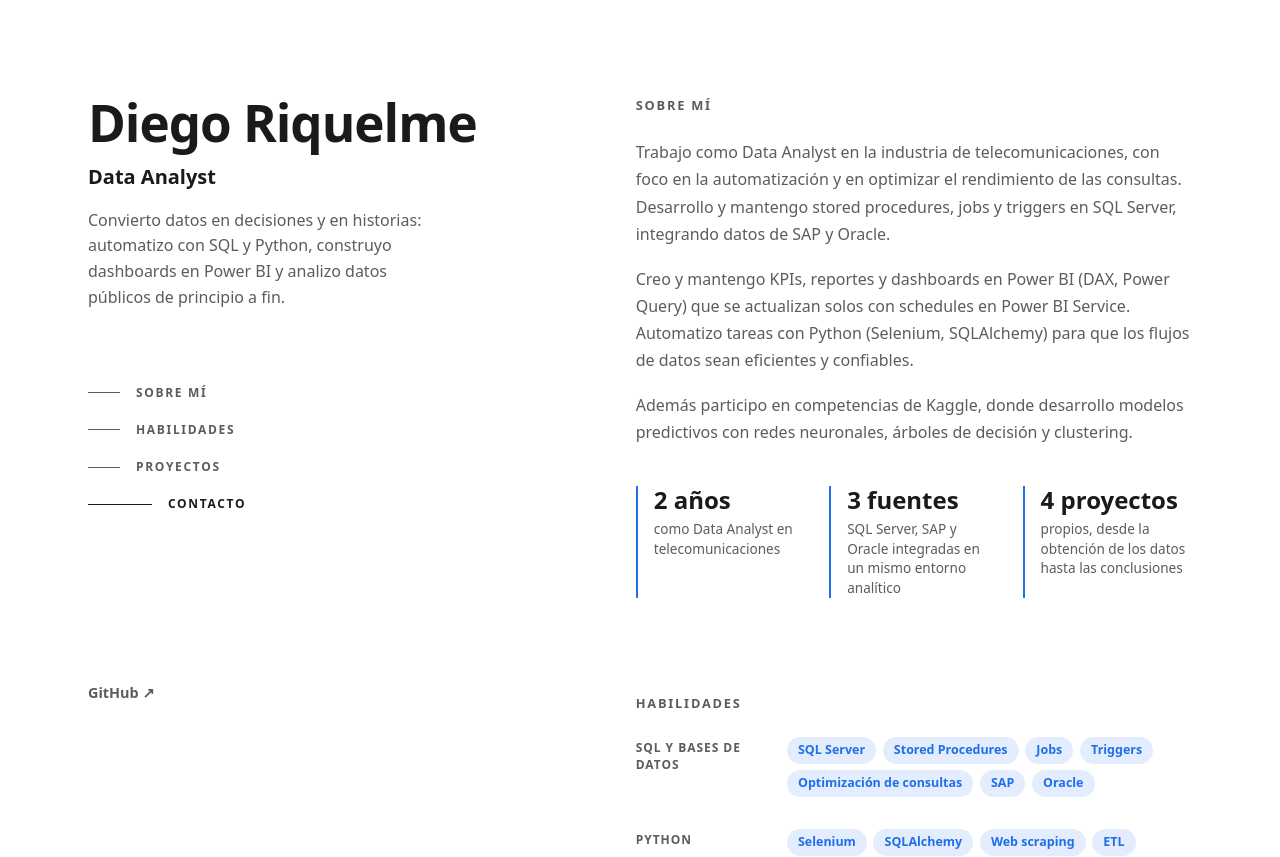
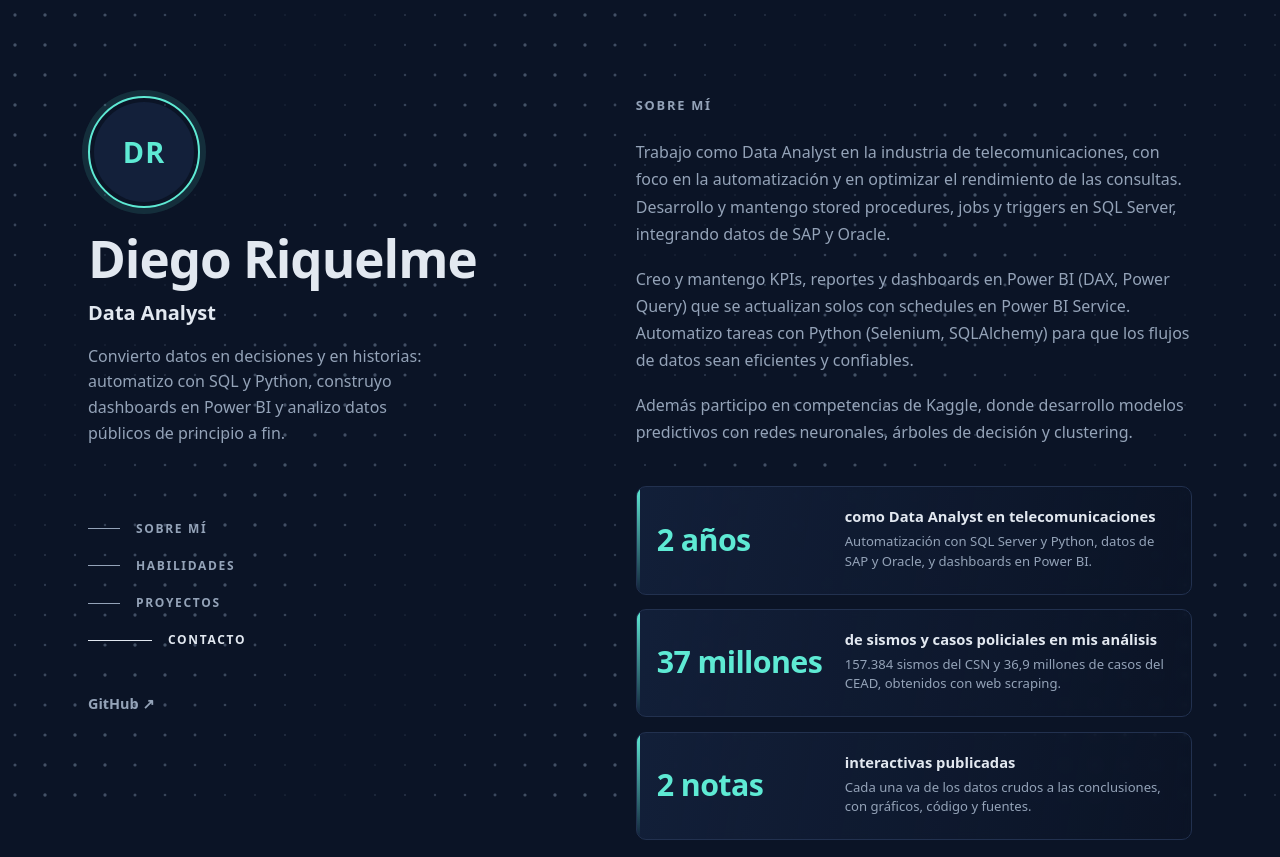
Before and after one commit to rrdiegoisaac/portfolio, a React (Vite) app: page / in a window 1280 px wide. Shown: the top 857 px of the page. Built offline with nearby package versions, Linux system fonts and the light colour scheme.

Commit message:
feat(inicio): tema oscuro con grilla de puntos interactiva, tarjetas destacadas y espacio para foto

```diff
--- a/src/components/About.css
+++ b/src/components/About.css
@@ -4,34 +4,88 @@
   color: var(--muted);
 }
 
-.about__stats {
+.about__destacados {
+  display: flex;
+  flex-direction: column;
+  gap: 0.9rem;
+  margin: 2.5rem 0 0;
+  padding: 0;
+  list-style: none;
+}
+
+/* Cada tarjeta es una fila: la cifra a la izquierda y la explicación a la derecha */
+.about__destacado {
   display: grid;
-  grid-template-columns: repeat(3, minmax(0, 1fr));
-  gap: 1.5rem;
-  margin: 2.5rem 0 0;
+  grid-template-columns: 10.5rem minmax(0, 1fr);
+  grid-template-rows: auto 1fr;
+  column-gap: 1.25rem;
+  align-items: start;
+  position: relative;
+  overflow: hidden;
+  padding: 1.25rem 1.25rem 1.4rem;
+  border: 1px solid var(--border);
+  border-radius: 10px;
+  background: linear-gradient(100deg, color-mix(in srgb, var(--surface) 95%, transparent), color-mix(in srgb, var(--bg) 70%, transparent));
+  backdrop-filter: blur(4px);
+  transition: border-color 0.2s ease, transform 0.2s ease;
+}
+
+/* Barra de color en el borde izquierdo */
+.about__destacado::before {
+  content: '';
+  position: absolute;
+  inset: 0 auto 0 0;
+  width: 3px;
+  background: linear-gradient(180deg, var(--accent), transparent);
+}
+
+.about .about__cifra {
+  grid-row: 1 / 3;
 }
 
 @media (max-width: 560px) {
-  .about__stats {
+  .about__destacado {
     grid-template-columns: minmax(0, 1fr);
-    gap: 1rem;
+  }
+
+  .about .about__cifra {
+    grid-row: auto;
+    margin-bottom: 0.35rem;
   }
 }
 
-.about__stat {
-  padding-left: 1rem;
-  border-left: 2px solid var(--accent);
+.about__destacado:hover {
+  border-color: color-mix(in srgb, var(--accent) 60%, transparent);
+  transform: translateX(4px);
 }
 
-.about__stat dt {
-  font-size: 1.5rem;
+.about .about__cifra {
+  align-self: center;
+  margin: 0;
+  font-size: 1.9rem;
   font-weight: 800;
-  line-height: 1.2;
+  line-height: 1.1;
+  letter-spacing: -0.02em;
+  color: var(--accent);
 }
 
-.about__stat dd {
-  margin: 0.25rem 0 0;
-  font-size: 0.85rem;
-  line-height: 1.45;
+.about .about__destacado-titulo {
+  margin: 0;
+  font-size: 0.92rem;
+  font-weight: 700;
+  line-height: 1.35;
+  color: var(--text);
+}
+
+.about .about__destacado-texto {
+  margin: 0.3rem 0 0;
+  font-size: 0.82rem;
+  line-height: 1.5;
   color: var(--muted);
 }
+
+@media (prefers-reduced-motion: reduce) {
+  .about__destacado {
+    transition: none;
+  }
+}
--- a/src/components/About.jsx
+++ b/src/components/About.jsx
@@ -1,9 +1,26 @@
+import projects from '../data/projects'
 import './About.css'
 
-const stats = [
-  { value: '2 años', label: 'como Data Analyst en telecomunicaciones' },
-  { value: '3 fuentes', label: 'SQL Server, SAP y Oracle integradas en un mismo entorno analítico' },
-  { value: '4 proyectos', label: 'propios, desde la obtención de los datos hasta las conclusiones' },
+const notasPublicadas = projects.filter((p) => p.nota).length
+
+// Cifras de los proyectos: 157.384 sismos (catálogo del CSN, terremotos-chile) y
+// 36,9 millones de casos policiales (CEAD, delincuencia-chile). Actualizarlas si cambian los datos.
+const destacados = [
+  {
+    cifra: '2 años',
+    titulo: 'como Data Analyst en telecomunicaciones',
+    texto: 'Automatización con SQL Server y Python, datos de SAP y Oracle, y dashboards en Power BI.',
+  },
+  {
+    cifra: '37 millones',
+    titulo: 'de sismos y casos policiales en mis análisis',
+    texto: '157.384 sismos del CSN y 36,9 millones de casos del CEAD, obtenidos con web scraping.',
+  },
+  {
+    cifra: `${notasPublicadas} notas`,
+    titulo: 'interactivas publicadas',
+    texto: 'Cada una va de los datos crudos a las conclusiones, con gráficos, código y fuentes.',
+  },
 ]
 
 function About() {
@@ -30,14 +47,15 @@ function About() {
         </p>
       </div>
 
-      <dl className="about__stats">
-        {stats.map((stat) => (
-          <div key={stat.label} className="about__stat">
-            <dt>{stat.value}</dt>
-            <dd>{stat.label}</dd>
-          </div>
+      <ul className="about__destacados">
+        {destacados.map((d) => (
+          <li key={d.titulo} className="about__destacado">
+            <p className="about__cifra">{d.cifra}</p>
+            <p className="about__destacado-titulo">{d.titulo}</p>
+            <p className="about__destacado-texto">{d.texto}</p>
+          </li>
         ))}
-      </dl>
+      </ul>
     </section>
   )
 }
--- /dev/null
+++ b/src/components/FondoGrilla.css
@@ -0,0 +1,9 @@
+/* Fijo detrás de todo el contenido de la página de inicio */
+.fondo-grilla {
+  position: fixed;
+  inset: 0;
+  width: 100vw;
+  height: 100vh;
+  z-index: 0;
+  pointer-events: none;
+}
--- /dev/null
+++ b/src/components/FondoGrilla.jsx
@@ -0,0 +1,117 @@
+import { useEffect, useRef } from 'react'
+import './FondoGrilla.css'
+
+const PASO = 30 // px entre puntos
+const RADIO_CURSOR = 180 // px: los puntos dentro de este radio se encienden y crecen
+
+// Fondo de la página de inicio: una grilla de puntos, como un gráfico de dispersión,
+// recorrida por una onda lenta. Alrededor del cursor los puntos se encienden.
+// Con "reducir movimiento" la onda se detiene y solo responde al cursor.
+function FondoGrilla() {
+  const ref = useRef(null)
+
+  useEffect(() => {
+    const canvas = ref.current
+    const ctx = canvas.getContext('2d')
+    const reducirMovimiento = window.matchMedia('(prefers-reduced-motion: reduce)').matches
+    const cursor = { x: -9999, y: -9999 }
+    let ancho = 0
+    let alto = 0
+    let colorBase = ''
+    let colorAcento = ''
+    let animacion = null
+    const inicio = performance.now()
+
+    const leerColores = () => {
+      const estilos = getComputedStyle(canvas)
+      colorBase = estilos.getPropertyValue('--grilla-punto').trim()
+      colorAcento = estilos.getPropertyValue('--accent').trim()
+    }
+
+    const ajustarTamano = () => {
+      const escala = window.devicePixelRatio || 1
+      ancho = window.innerWidth
+      alto = window.innerHeight
+      canvas.width = ancho * escala
+      canvas.height = alto * escala
+      ctx.setTransform(escala, 0, 0, escala, 0, 0)
+    }
+
+    const dibujar = (ahora) => {
+      const t = reducirMovimiento ? 0 : (ahora - inicio) / 1000
+      ctx.clearRect(0, 0, ancho, alto)
+      for (let x = PASO / 2; x < ancho; x += PASO) {
+        for (let y = PASO / 2; y < alto; y += PASO) {
+          // Onda diagonal que avanza lento: da movimiento aunque no se mueva el mouse
+          const onda = (Math.sin(x * 0.012 + y * 0.008 - t * 0.9) + 1) / 2
+          const distancia = Math.hypot(x - cursor.x, y - cursor.y)
+          const cerca = Math.max(0, 1 - distancia / RADIO_CURSOR)
+
+          const radio = 0.8 + onda * 0.9 + cerca * 2.2
+          ctx.beginPath()
+          ctx.arc(x, y, radio, 0, Math.PI * 2)
+          if (cerca > 0) {
+            ctx.globalAlpha = 0.25 + cerca * 0.75
+            ctx.fillStyle = colorAcento
+          } else {
+            ctx.globalAlpha = 0.25 + onda * 0.4
+            ctx.fillStyle = colorBase
+          }
+          ctx.fill()
+        }
+      }
+      ctx.globalAlpha = 1
+    }
+
+    const cuadro = (ahora) => {
+      dibujar(ahora)
+      animacion = requestAnimationFrame(cuadro)
+    }
+
+    const alMover = (e) => {
+      cursor.x = e.clientX
+      cursor.y = e.clientY
+      if (reducirMovimiento) dibujar(0)
+    }
+    const alSalir = () => {
+      cursor.x = -9999
+      cursor.y = -9999
+      if (reducirMovimiento) dibujar(0)
+    }
+    const alRedimensionar = () => {
+      ajustarTamano()
+      dibujar(performance.now())
+    }
+    // Sin animar mientras la pestaña está oculta
+    const alCambiarVisibilidad = () => {
+      if (document.hidden && animacion) {
+        cancelAnimationFrame(animacion)
+        animacion = null
+      } else if (!document.hidden && !animacion && !reducirMovimiento) {
+        animacion = requestAnimationFrame(cuadro)
+      }
+    }
+
+    leerColores()
+    ajustarTamano()
+    dibujar(performance.now())
+    if (!reducirMovimiento) animacion = requestAnimationFrame(cuadro)
+
+    window.addEventListener('pointermove', alMover)
+    document.addEventListener('pointerleave', alSalir)
+    window.addEventListener('resize', alRedimensionar)
+    document.addEventListener('visibilitychange', alCambiarVisibilidad)
+
+    return () => {
+      if (animacion) cancelAnimationFrame(animacion)
+      window.removeEventListener('pointermove', alMover)
+      document.removeEventListener('pointerleave', alSalir)
+      window.removeEventListener('resize', alRedimensionar)
+      document.removeEventListener('visibilitychange', alCambiarVisibilidad)
+    }
+  }, [])
+
+  return <canvas ref={ref} className="fondo-grilla" aria-hidden="true" />
+}
+
+export default FondoGrilla
--- a/src/components/Hero.css
+++ b/src/components/Hero.css
@@ -16,6 +16,36 @@
     max-height: 100vh;
     padding: 6rem 0;
   }
+}
+
+/* Foto de perfil (o iniciales mientras no haya foto) */
+.hero__foto {
+  display: grid;
+  place-items: center;
+  width: 7rem;
+  height: 7rem;
+  margin-bottom: 1.5rem;
+  border: 2px solid var(--accent);
+  border-radius: 50%;
+  padding: 4px;
+  background-clip: content-box;
+  background-color: var(--surface);
+  box-shadow: 0 0 0 6px color-mix(in srgb, var(--accent) 12%, transparent);
+  overflow: hidden;
+}
+
+.hero__foto img {
+  width: 100%;
+  height: 100%;
+  border-radius: 50%;
+  object-fit: cover;
+}
+
+.hero__foto span {
+  font-size: 1.8rem;
+  font-weight: 800;
+  letter-spacing: 0.04em;
+  color: var(--accent);
 }
 
 .hero__name {
--- a/src/components/Hero.jsx
+++ b/src/components/Hero.jsx
@@ -7,6 +7,10 @@ const SECCIONES = [
   { id: 'proyectos', texto: 'Proyectos' },
   { id: 'contacto', texto: 'Contacto' },
 ]
+
+// Foto de perfil: pon el archivo en public/ (ej. public/foto.jpg) y cambia null por '/foto.jpg'.
+// Mientras sea null se muestran las iniciales.
+const FOTO = null
 
 const REDES = [{ texto: 'GitHub', href: 'https://github.com/rrdiegoisaac' }]
 
@@ -45,6 +49,9 @@ function Hero() {
   return (
     <header className="hero" id="inicio">
       <div>
+        <div className="hero__foto">
+          {FOTO ? <img src={FOTO} alt="Diego Riquelme" /> : <span aria-hidden="true">DR</span>}
+        </div>
         <h1 className="hero__name">Diego Riquelme</h1>
         <p className="hero__role">Data Analyst</p>
         <p className="hero__tagline">
--- a/src/components/Home.css
+++ b/src/components/Home.css
@@ -1,16 +1,31 @@
+/* La página de inicio usa siempre un tema azul marino oscuro: redefine los colores de
+   index.css solo dentro de .home, así las notas de proyecto mantienen su tema. */
 .home {
+  --bg: #0b1426;
+  --surface: #13203a;
+  --text: #e2e8f0;
+  --muted: #94a3b8;
+  --accent: #5eead4;
+  --accent-text: #0b1426;
+  --border: #22314f;
+  --grilla-punto: #64748b;
+
   position: relative;
+  isolation: isolate;
+  min-height: 100vh;
+  background-color: var(--bg);
+  color: var(--text);
 }
 
 /* Halo de luz que sigue al cursor (solo con mouse; en pantallas táctiles no se ve) */
 .home__halo {
   position: fixed;
   inset: 0;
-  z-index: -1;
+  z-index: 0;
   pointer-events: none;
   background: radial-gradient(
     600px circle at var(--x, -1000px) var(--y, -1000px),
-    color-mix(in srgb, var(--accent) 9%, transparent),
+    color-mix(in srgb, #1d4ed8 22%, transparent),
     transparent 80%
   );
 }
@@ -22,6 +37,8 @@
 }
 
 .home__layout {
+  position: relative;
+  z-index: 1;
   max-width: 1200px;
   margin: 0 auto;
   padding: 0 1.5rem;
--- a/src/components/Home.jsx
+++ b/src/components/Home.jsx
@@ -1,4 +1,5 @@
 import { useEffect, useRef } from 'react'
+import FondoGrilla from './FondoGrilla'
 import Hero from './Hero'
 import About from './About'
 import Skills from './Skills'
@@ -7,7 +8,8 @@ import Contact from './Contact'
 import './Home.css'
 
 // Página de inicio en dos columnas: a la izquierda, la presentación fija (Hero);
-// a la derecha, las secciones. Un halo de luz suave sigue al cursor.
+// a la derecha, las secciones. De fondo, una grilla de puntos animada y un halo
+// de luz que sigue al cursor.
 function Home() {
   const halo = useRef(null)
 
@@ -23,6 +25,7 @@ function Home() {
 
   return (
     <div className="home">
+      <FondoGrilla />
       <div className="home__halo" ref={halo} aria-hidden="true" />
       <div className="home__layout">
         <Hero />
```
